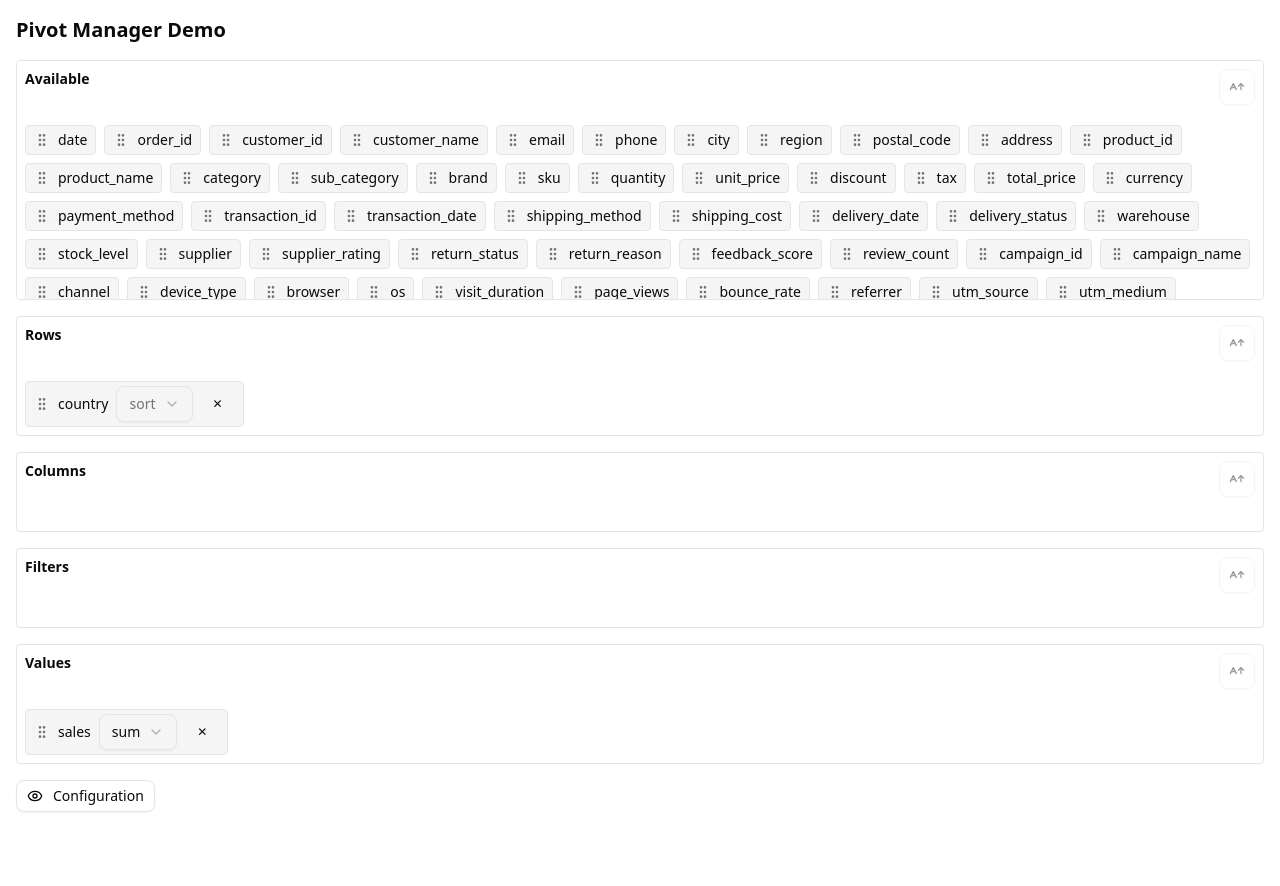
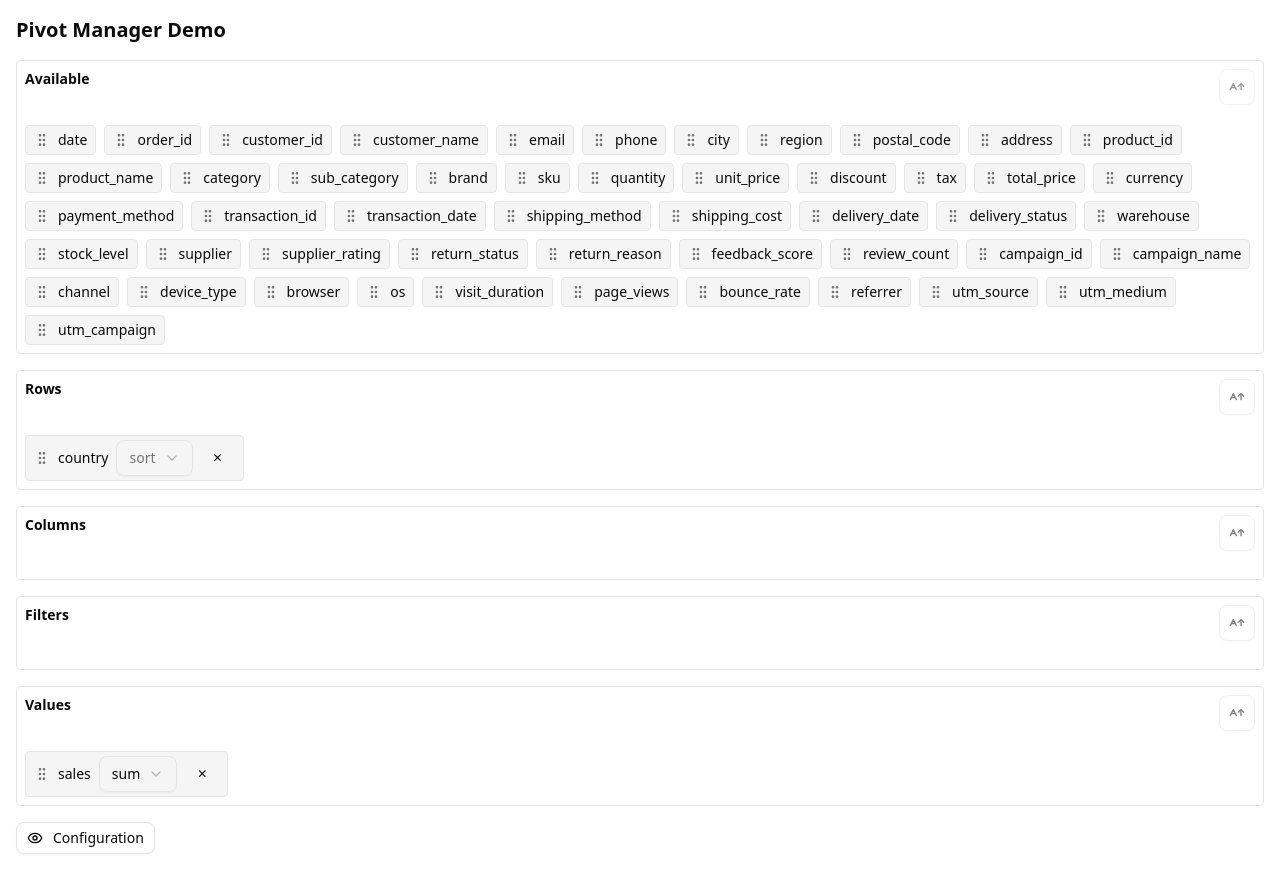
Before and after one commit to ksiarheyeva/pivot-field-manager, a React (Vite) app: page / in a window 1280 px wide. Before the commit the page ends 844 px from the top, so only its background shows below. Built offline with nearby package versions, Linux system fonts and the light colour scheme.

Commit message:
Update sorting logic

```diff
--- a/src/pivot/PivotFieldManager.tsx
+++ b/src/pivot/PivotFieldManager.tsx
@@ -21,7 +21,6 @@ const PivotManagerInner = () => {
 
   return (
     <DndContext onDragEnd={handleDragEnd}>
-      {/* <div className="grid grid-cols-1 sm:grid-cols-2 lg:grid-cols-3 gap-4"> */}
       <div className="grid grid-cols-1 gap-4">
         {ZONES.map((zone) => (
           <FieldZone key={zone} type={zone} />
--- a/src/pivot/zones/FieldZone.tsx
+++ b/src/pivot/zones/FieldZone.tsx
@@ -1,7 +1,7 @@
 import { Button } from '@/components/ui/button';
 import { useDroppable } from '@dnd-kit/core';
 import { AArrowDown, AArrowUp } from 'lucide-react';
-import { useRef, useState } from 'react';
+import { useState } from 'react';
 
 import { usePivotConfig, ZoneType } from '../config/ConfigContext';
 import FieldItem from '../items/FieldItem';
@@ -12,7 +12,6 @@ function FieldZone({ type }: { type: ZoneType }) {
   const { setNodeRef, isOver } = useDroppable({ id: type });
 
   const [sortState, setSortState] = useState('default');
-  const initialRef = useRef(fields);
 
   function toggleSort() {
     const next = sortState === 'default' ? 'asc' : sortState === 'asc' ? 'desc' : 'default';
@@ -20,7 +19,6 @@ function FieldZone({ type }: { type: ZoneType }) {
     setSortState(next);
 
     let sorted;
-
     if (next === 'asc') {
       sorted = [...fields]
         .sort((a, b) => a.id.localeCompare(b.id))
@@ -30,7 +28,7 @@ function FieldZone({ type }: { type: ZoneType }) {
         .sort((a, b) => b.id.localeCompare(a.id))
         .map((f) => ({ ...f, zone: type }));
     } else {
-      sorted = initialRef.current.filter((f) => f.zone === type);
+      sorted = fields.filter((f) => f.zone === type);
     }
 
     updateZoneFields(type, sorted);
@@ -40,8 +38,8 @@ function FieldZone({ type }: { type: ZoneType }) {
     <div className="grid grid-flow-col">
       <div
         ref={setNodeRef}
-        className={`overflow-auto border p-2 rounded max-h-60 min-h-[80px] transition-colors ${
-          isOver ? 'bg-accent' : 'bg-background'
+        className={`border rounded p-2 min-h-[50px] transition-colors ${
+          isOver ? 'bg-gray-100' : 'bg-white'
         }`}
       >
         <div className="flex justify-between mb-5">
@@ -52,6 +50,7 @@ function FieldZone({ type }: { type: ZoneType }) {
               size="icon"
               onClick={toggleSort}
               className={sortState === 'default' ? 'opacity-40' : 'text-accent-500'}
+              disabled={fields.length === 0 || fields.length === 1}
             >
               {sortState === 'default' && <AArrowUp className="w-4 h-4" />}
               {sortState === 'asc' && <AArrowUp className="w-4 h-4" />}
```
